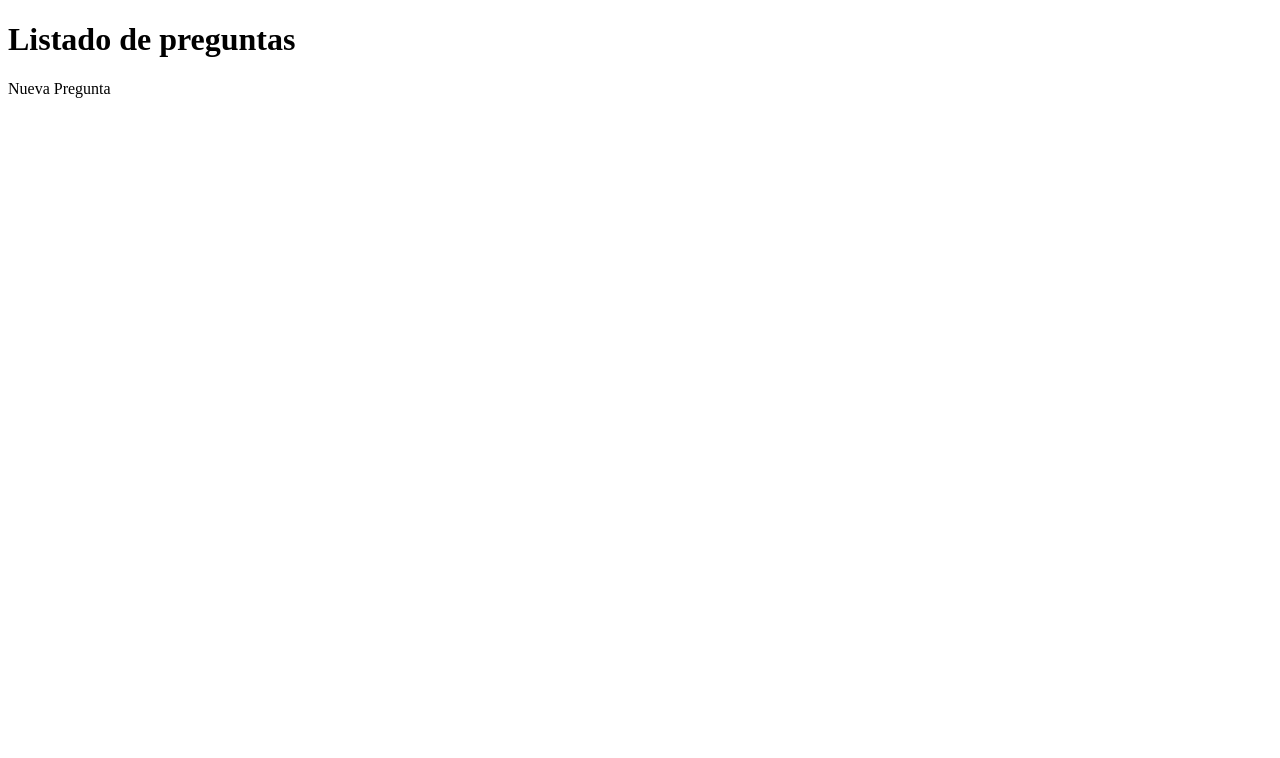
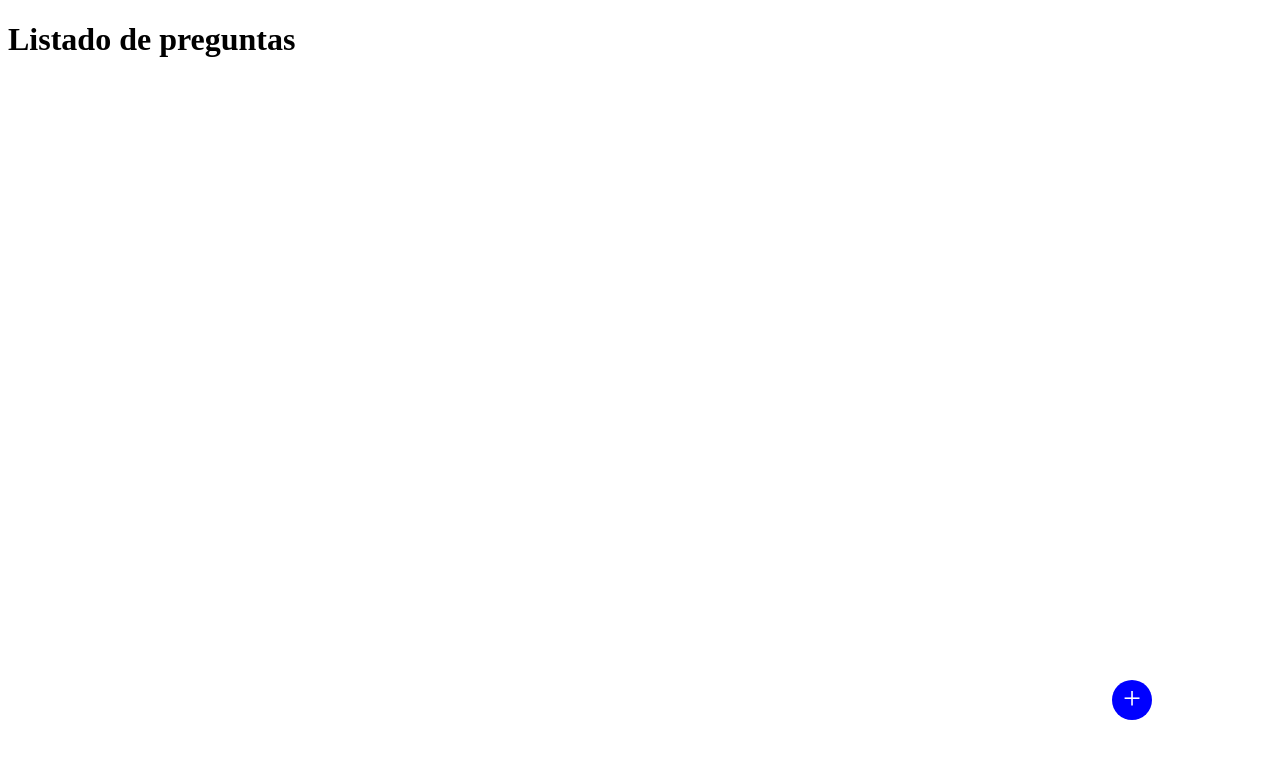
Before and after one commit to joakinm/luca-test, an Angular app: page /listado in a window 1280 px wide. Shown: the top 758 px of the page. Built offline with nearby package versions, Linux system fonts and the light colour scheme.

Commit message:
Agregando nueva pregunta con +

```diff
--- a/src/app/pregunta-listado/pregunta-listado.component.html
+++ b/src/app/pregunta-listado/pregunta-listado.component.html
@@ -1,12 +1,15 @@
 <div>
     <h1>Listado de preguntas</h1>
-    <div class="cursor-pointer" (click)="nuevaPregunta()">Nueva Pregunta</div>
     <div *ngFor="let pregunta of preguntas; let id = index" >
-        <div class="cursor-pointer" (click)="modificarPregunta(id)">
-            <h2>{{pregunta.titulo}}</h2>
+        <div class="cursor-pointer list" (click)="modificarPregunta(id)">
+            <h3>{{pregunta.titulo}}</h3>
             <p>
                 {{pregunta.publicacion}}
             </p>
+            <hr>
         </div>
     </div>
+    <span class="add-button cursor-pointer" (click)="nuevaPregunta()">
+        +
+    </span>
 </div>
--- a/src/styles.scss
+++ b/src/styles.scss
@@ -31,7 +31,7 @@
 
 .input-data {
     width: 95%;
-    border-radius: 15px;
+    border-radius: 5px;
     height: 30px;
     border: 1px solid;
     margin: 3px;
@@ -60,3 +60,31 @@
 .close-x {
     font-size: xx-large;
 }
+
+input.ng-touched.ng-invalid{
+    border: 1px solid red;
+}
+textarea.ng-touched.ng-invalid{
+    border: 1px solid red;
+}
+
+.list {
+    display: block;
+    padding-right: 15px;
+    padding-left: 15px;
+    margin-bottom: 10px;
+}
+
+.add-button {
+    position: absolute;
+    bottom: 10%;
+    right: 10%;
+    font-size: xx-large;
+    background-color: blue;
+    color: white;
+    /* padding-top: 0px; */
+    height: 40px;
+    width: 40px;
+    text-align: center;
+    border-radius: 50%;
+}
```
